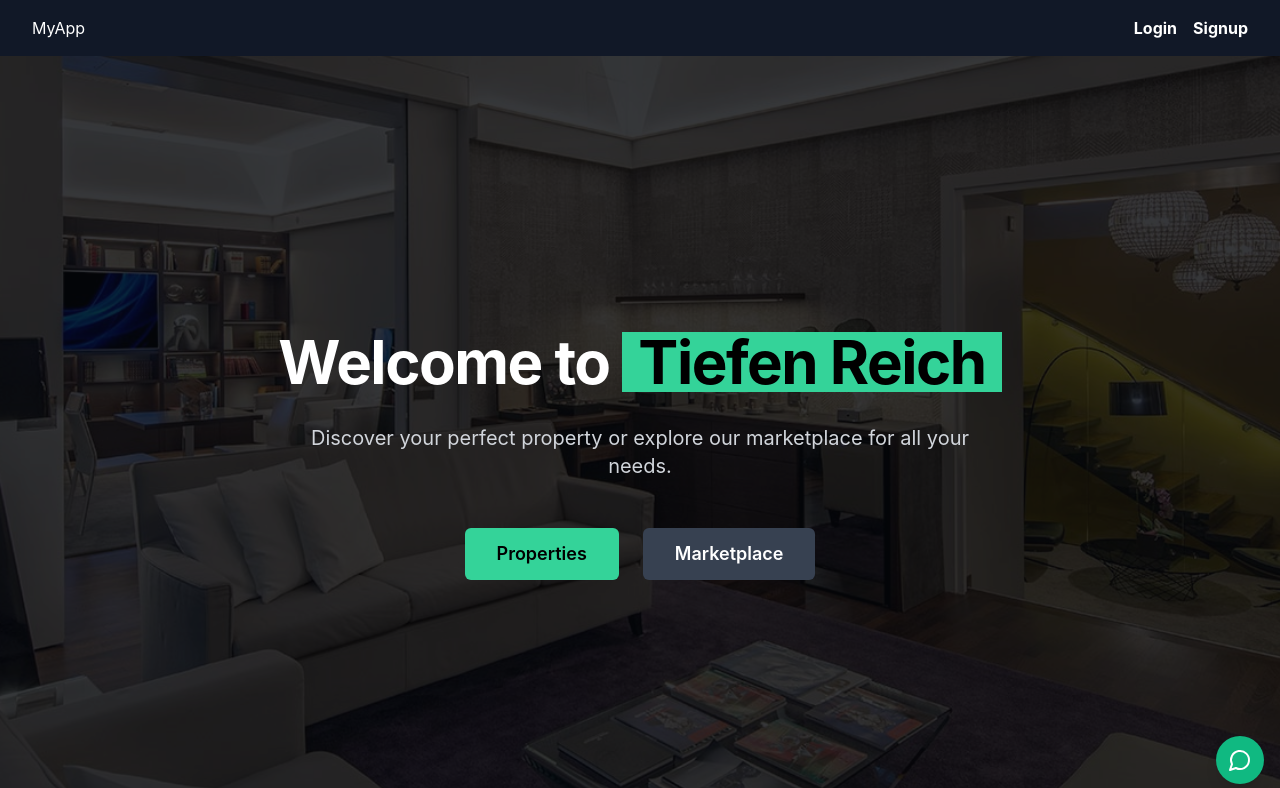
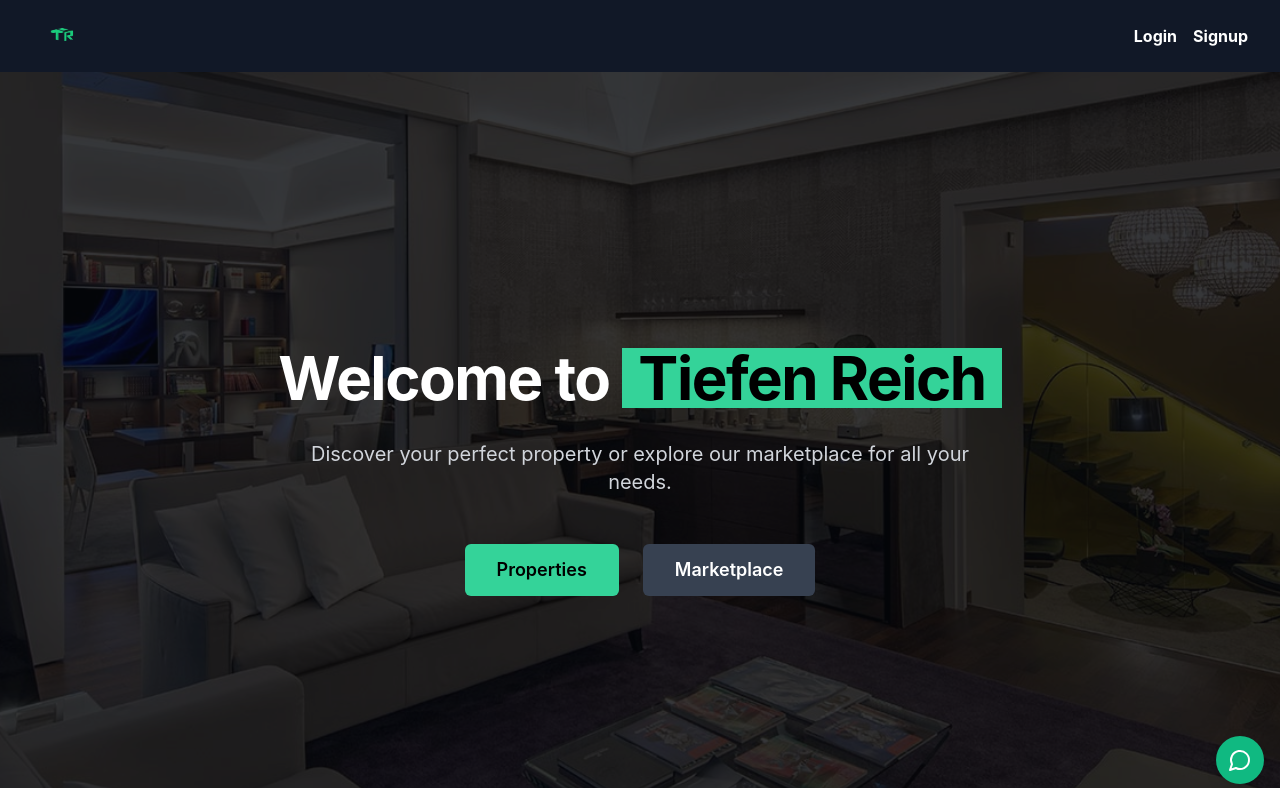
Before and after one commit to wiki-152/MERN_Project, a React (Create React App) app in the folder frontend/: page / in a window 1280 px wide. Shown: the top 788 px of the page. Built offline with nearby package versions, Linux system fonts and the light colour scheme.

Commit message:
Updated Navabr

```diff
--- a/frontend/src/components/Navbar/Navabar.jsx
+++ b/frontend/src/components/Navbar/Navabar.jsx
@@ -4,6 +4,7 @@ import useUserStore from '../../stores/userStore';
 import useListingOwnerStore from '../../stores/listingOwnerStore';
 import { useNavigate } from 'react-router-dom';
 import './Navbar.css';
+import logoDark from '../../assets/icons/logo_dark.png';
 
 const Navbar = () => {
     const { user, isAuthenticated: isCustomerAuthenticated, logout: logoutCustomer } = useUserStore();
@@ -26,7 +27,15 @@ const Navbar = () => {
         <nav className="navbar">
             <div className="logo">
                 {/* managed according to customer or seller */}
-                {isSellerAuthenticated ? <Link to="/seller-home">MyApp</Link> : <Link to="/">MyApp</Link>}
+                {isSellerAuthenticated ? (
+                    <Link to="/seller-home">
+                        <img className="navbar-logo" src={logoDark} alt="Logo" />
+                    </Link>
+                ) : (
+                    <Link to="/">
+                        <img className="navbar-logo" src={logoDark} alt="Logo" />
+                    </Link>
+                )}
             </div>
             <ul className="nav-links">
                 {!isLoggedIn ? (
--- a/frontend/src/components/Navbar/Navbar.css
+++ b/frontend/src/components/Navbar/Navbar.css
@@ -65,3 +65,9 @@
 .dropdown:hover .dropdown-menu {
     display: block;
 }
+
+/* Navbar.css */
+.navbar-logo {
+    width: 60px; /* Adjust the width as needed */
+    height: 40px; /* Maintain aspect ratio */
+}
```
Also changed, not shown: frontend/src/assets/icons/logo_dark_nav.png (added).
